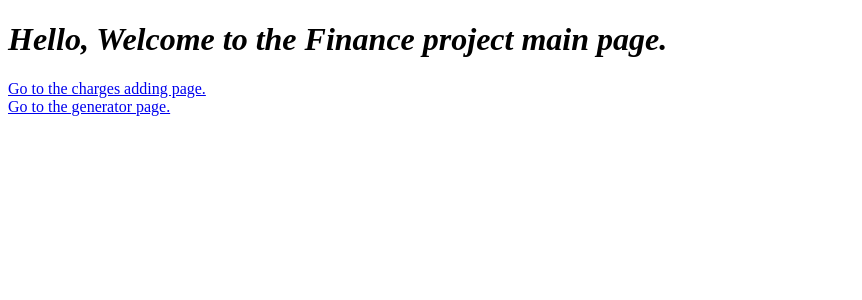
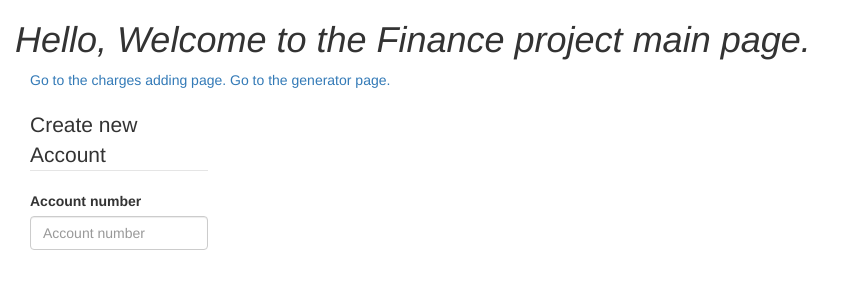
Before and after one commit to IIpocTo/mail.ru_python, a Django app: page / in a window 1280 px wide. Shown: the top 300 px of the page, without its empty margins (0-862 px from the left). Run offline with Django 3.2, Linux system fonts and the light colour scheme; some libraries are stand-ins or nearby versions.

Commit message:
Add creating Account form to main page.

```diff
--- a/homework_5/finances/forms.py
+++ b/homework_5/finances/forms.py
@@ -3,7 +3,15 @@ from decimal import Decimal
 
 from django import forms
 
-from .models import Charge
+from .models import Charge, Account
+
+
+class AccountForm(forms.ModelForm):
+    class Meta:
+        model = Account
+        fields = [
+            "number"
+        ]
 
 
 class ChargeForm(forms.ModelForm):
@@ -18,10 +26,10 @@ class ChargeForm(forms.ModelForm):
         cleaned_data = super().clean()
         value = cleaned_data.get('value')
         charge_date = cleaned_data.get('date')
-        if value is None or date is None:
+
+        if value and charge_date:
+            if Decimal.compare(Decimal(0), value) == Decimal('0'):
+                self.add_error("value", "Charge can't be a zero value")
+            if value < 0 and charge_date > date.today():
+                self.add_error("date", "You can't set negative charge on future day")
             return cleaned_data
-        if Decimal.compare(Decimal(0), value) == Decimal('0'):
-            self.add_error("value", "Charge can't be a zero value")
-        if value < 0 and charge_date > date.today():
-            self.add_error("date", "You can't set negative charge on future day")
-        return cleaned_data
--- a/homework_5/finances/models.py
+++ b/homework_5/finances/models.py
@@ -1,11 +1,21 @@
 from datetime import datetime
 
 from django.core.urlresolvers import reverse
+from django.core.validators import RegexValidator
 from django.db import models
 
 
 class Account(models.Model):
-    number = models.PositiveIntegerField(primary_key=True)
+    number = models.CharField(primary_key=True, max_length=12, verbose_name="Account number", validators=[
+        RegexValidator(
+            r'^\d$',
+            message="Account number must contains only digits"
+        ),
+        RegexValidator(
+            r'^[1-9]{1}\d{11}$',
+            message="Account number must have precisely 12 digits and can not start with 0"
+        )
+    ])
 
     def __str__(self):
         return str(self.number)
--- a/homework_5/finances/templates/finances.html
+++ b/homework_5/finances/templates/finances.html
@@ -19,6 +19,7 @@
     {% endif %}
 
     <form method="post">
+        <legend>Add new Charge</legend>
         {% csrf_token %}
         {{ form.as_p }}
         <input type="submit" value="Add new Charge"/>
--- a/homework_5/finances/templates/main.html
+++ b/homework_5/finances/templates/main.html
@@ -4,10 +4,33 @@
 <head>
     <meta charset="UTF-8">
     <title>{{ title }}</title>
+    {% bootstrap_css %}
+    {% bootstrap_javascript jquery=1 %}
 </head>
 <body>
-    <h1><i>Hello, Welcome to the Finance project main page.</i></h1>
-    <a href='{% url "charges:finances" %}'>Go to the charges adding page.</a><br/>
-    <a href='{% url "charges:generator" %}'>Go to the generator page.</a>
+
+    <div class="container-fluid">
+
+        <h1><i>Hello, Welcome to the Finance project main page.</i></h1>
+        <div class="col-xs-4 col-sm-4 col-md-4 col-lg-4">
+            <a href='{% url "charges:finances" %}'>Go to the charges adding page.</a>
+            <a href='{% url "charges:generator" %}'>Go to the generator page.</a>
+        </div>
+        <br/>
+        <br/>
+
+        {% bootstrap_messages %}
+
+        <div class="col-xs-2 col-sm-2 col-md-2 col-lg-2">
+            <form method="post">
+                <legend>Create new Account</legend>
+                {% csrf_token %}
+                {% bootstrap_form form %}
+                {% buttons submit='Create new account' %}{% endbuttons %}
+            </form>
+        </div>
+
+    </div>
+
 </body>
 </html>
--- a/homework_5/finances/views.py
+++ b/homework_5/finances/views.py
@@ -3,15 +3,38 @@ from django.http import HttpResponseRedirect
 from django.shortcuts import render
 from django.views import generic
 
-from .forms import ChargeForm
+from .forms import ChargeForm, AccountForm
 from .generator import random_transactions
 
 
 class MainPageView(generic.TemplateView):
     template_name = 'main.html'
+    form_class = AccountForm
 
     def get(self, request, *args, **kwargs):
-        return render(request, self.template_name, {"title": "Main Page"})
+        return render(request, self.template_name, {
+            "title": "Main Page",
+            "form": self.form_class
+        })
+
+    def post(self, request, *args, **kwargs):
+        form = self.form_class(request.POST)
+        if form.is_valid():
+            instance = form.save(commit=False)
+            instance.save()
+            success_message = "Form successfully validated!"
+            info_message = "You created new Account(" \
+                           "number: " + str(request.POST.get('number')) \
+                           + ")"
+
+            messages.success(request, success_message)
+            messages.info(request, info_message)
+            return HttpResponseRedirect(instance.get_absolute_url())
+
+        return render(request, self.template_name, {
+            "title": "Finances",
+            "form": form
+        })
 
 
 class FinanceView(generic.FormView):
--- a/homework_5/myfinance/settings.py
+++ b/homework_5/myfinance/settings.py
@@ -125,3 +125,8 @@ USE_TZ = True
 # https://docs.djangoproject.com/en/1.10/howto/static-files/
 
 STATIC_URL = '/static/'
+
+BOOTSTRAP3 = {
+    'theme_url': "https://maxcdn.bootstrapcdn.com/bootstrap/3.3.7/css/bootstrap-theme.min.css",
+    'set_placeholder': False
+}
```
